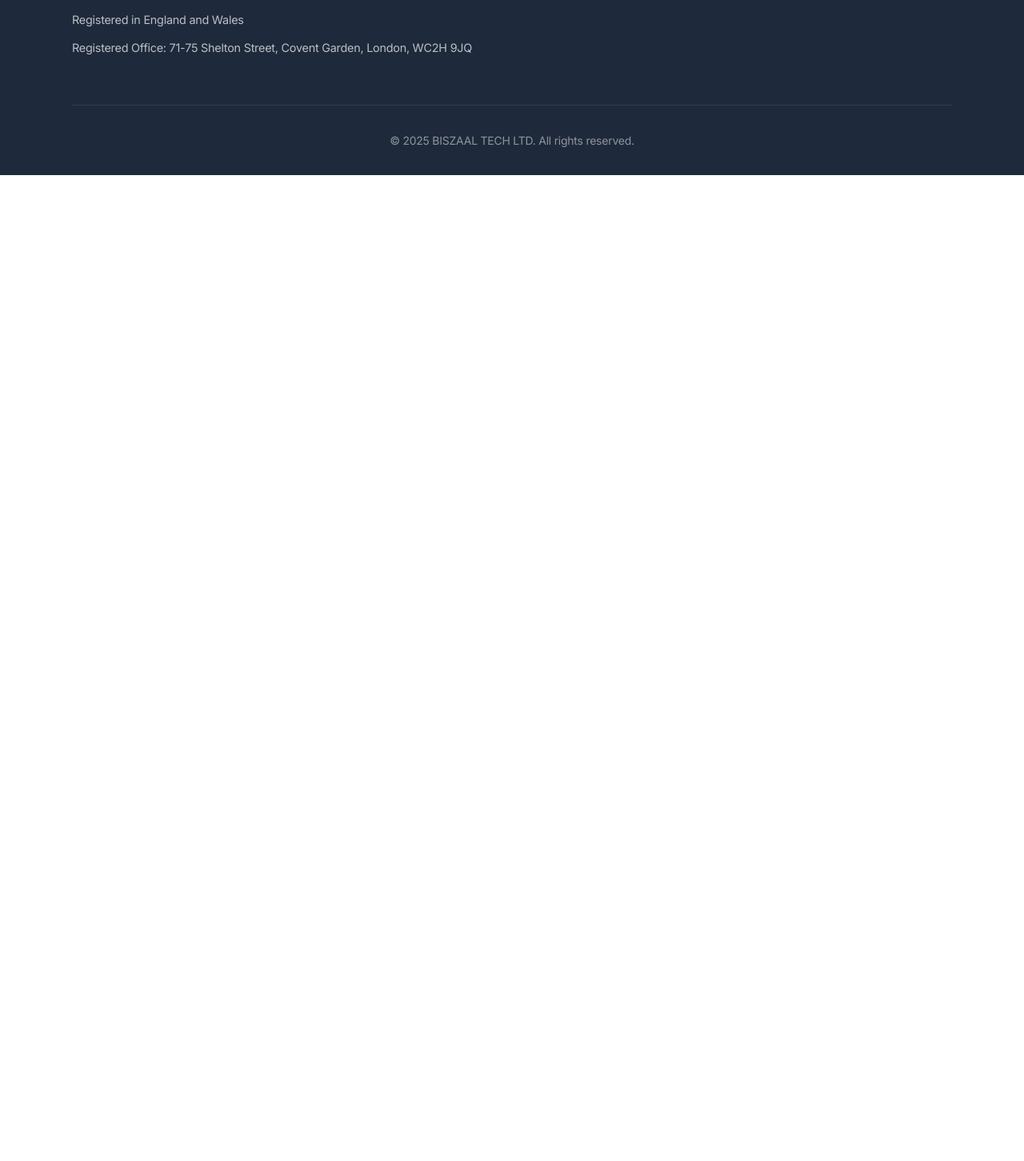
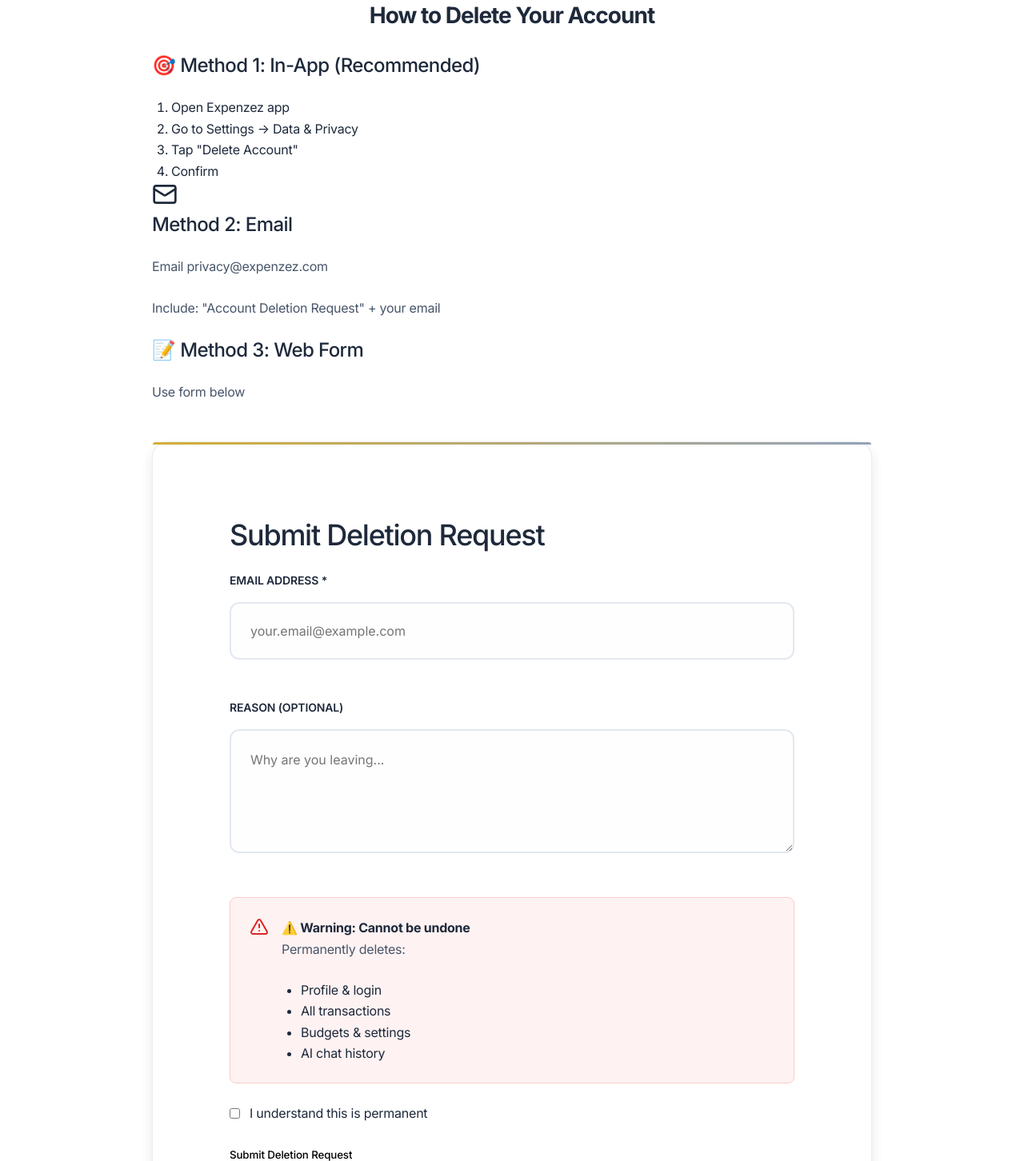
Before and after one commit to biszaal/biszaaltech-wesbite, a React (Create React App) app: page /account-deletion in a window 1280 px wide. Shown: the part 138-1590 px from the top of the page at 80% size. Before the commit the page ends 800 px from the top, so only its background shows below. Built offline with nearby package versions, Linux system fonts and the light colour scheme.

Commit message:
Add account deletion page

```diff
--- a/src/App.tsx
+++ b/src/App.tsx
@@ -3,6 +3,7 @@
 import Home from './pages/Home';
 import PrivacyPolicy from './pages/PrivacyPolicy';
 import TermsOfService from './pages/TermsOfService';
+import AccountDeletion from './pages/AccountDeletion';
 import Footer from './components/Footer';
 import './App.css';
 
@@ -14,6 +15,7 @@
           <Route path="/" element={<Home />} />
           <Route path="/privacy" element={<PrivacyPolicy />} />
           <Route path="/terms" element={<TermsOfService />} />
+          <Route path="/account-deletion" element={<AccountDeletion />} />
         </Routes>
         <Footer />
       </div>
--- /dev/null
+++ b/src/pages/AccountDeletion.tsx
@@ -0,0 +1,163 @@
+import React, { useState } from 'react';
+import { Mail, AlertTriangle, CheckCircle } from 'lucide-react';
+
+const AccountDeletion: React.FC = () => {
+  const [email, setEmail] = useState('');
+  const [reason, setReason] = useState('');
+  const [submitted, setSubmitted] = useState(false);
+  const [loading, setLoading] = useState(false);
+
+  const handleSubmit = async (e: React.FormEvent) => {
+    e.preventDefault();
+    setLoading(true);
+    setTimeout(() => {
+      setSubmitted(true);
+      setLoading(false);
+    }, 1000);
+  };
+
+  if (submitted) {
+    return (
+      <div className="support-page">
+        <div className="container">
+          <div className="support-header">
+            <div style={{ display: 'flex', justifyContent: 'center', marginBottom: '1rem' }}>
+              <CheckCircle size={64} color="#10b981" />
+            </div>
+            <h1>Request Submitted</h1>
+            <p>Your account deletion request has been successfully submitted.</p>
+          </div>
+          <div className="support-card" style={{ maxWidth: '700px', margin: '0 auto 2rem' }}>
+            <div style={{ padding: '1.5rem' }}>
+              <h3>Reference ID: DDR-{Date.now()}</h3>
+              <div style={{ textAlign: 'left' }}>
+                <h4>What happens next?</h4>
+                <ol style={{ paddingLeft: '1.5rem', lineHeight: '2' }}>
+                  <li>Confirmation email sent to <strong>{email}</strong></li>
+                  <li>Data permanently deleted within 30 days</li>
+                  <li>Final confirmation email once complete</li>
+                </ol>
+              </div>
+              <a href="/" className="btn btn-primary" style={{ marginTop: '1.5rem' }}>
+                Back to Home
+              </a>
+            </div>
+          </div>
+        </div>
+      </div>
+    );
+  }
+
+  return (
+    <div className="support-page">
+      <div className="container">
+        <div className="support-header">
+          <h1>Account Deletion Request</h1>
+          <p>Delete your Expenzez account using the form below or in-app deletion.</p>
+        </div>
+
+        <div style={{ maxWidth: '900px', margin: '0 auto' }}>
+          <h2 style={{ fontSize: '1.75rem', fontWeight: '700', marginBottom: '2rem', textAlign: 'center' }}>
+            How to Delete Your Account
+          </h2>
+
+          <div className="support-options">
+            <div className="support-card">
+              <h3>🎯 Method 1: In-App (Recommended)</h3>
+              <ol style={{ textAlign: 'left', paddingLeft: '1.5rem' }}>
+                <li>Open Expenzez app</li>
+                <li>Go to Settings → Data & Privacy</li>
+                <li>Tap "Delete Account"</li>
+                <li>Confirm</li>
+              </ol>
+            </div>
+
+            <div className="support-card">
+              <div className="support-card-icon"><Mail size={32} /></div>
+              <h3>Method 2: Email</h3>
+              <p>Email <a href="mailto:privacy@expenzez.com">privacy@expenzez.com</a></p>
+              <p>Include: "Account Deletion Request" + your email</p>
+            </div>
+
+            <div className="support-card">
+              <h3>📝 Method 3: Web Form</h3>
+              <p>Use form below</p>
+            </div>
+          </div>
+
+          <div className="contact-form" style={{ marginTop: '3rem' }}>
+            <h2>Submit Deletion Request</h2>
+            <form onSubmit={handleSubmit}>
+              <div className="form-group">
+                <label className="form-label">Email Address *</label>
+                <input
+                  type="email"
+                  className="form-input"
+                  value={email}
+                  onChange={(e) => setEmail(e.target.value)}
+                  placeholder="your.email@example.com"
+                  required
+                />
+              </div>
+
+              <div className="form-group">
+                <label className="form-label">Reason (Optional)</label>
+                <textarea
+                  className="form-textarea"
+                  value={reason}
+                  onChange={(e) => setReason(e.target.value)}
+                  placeholder="Why are you leaving..."
+                  rows={4}
+                />
+              </div>
+
+              <div style={{
+                background: '#fef2f2',
+                border: '1px solid #fecaca',
+                borderRadius: '0.5rem',
+                padding: '1.5rem',
+                marginBottom: '1.5rem'
+              }}>
+                <div style={{ display: 'flex', gap: '1rem' }}>
+                  <AlertTriangle size={24} color="#dc2626" />
+                  <div style={{ textAlign: 'left' }}>
+                    <strong>⚠️ Warning: Cannot be undone</strong>
+                    <p>Permanently deletes:</p>
+                    <ul style={{ paddingLeft: '1.5rem' }}>
+                      <li>Profile & login</li>
+                      <li>All transactions</li>
+                      <li>Budgets & settings</li>
+                      <li>AI chat history</li>
+                    </ul>
+                  </div>
+                </div>
+              </div>
+
+              <div style={{ display: 'flex', gap: '0.75rem', marginBottom: '1.5rem' }}>
+                <input type="checkbox" required />
+                <span>I understand this is permanent</span>
+              </div>
+
+              <button type="submit" className="form-submit" disabled={loading}>
+                {loading ? 'Submitting...' : 'Submit Deletion Request'}
+              </button>
+            </form>
+          </div>
+
+          <div className="support-card" style={{ marginTop: '3rem' }}>
+            <h3>GDPR Compliance</h3>
+            <p>Data deleted within 30 days. See <a href="/privacy">Privacy Policy</a></p>
+          </div>
+
+          <div className="support-card" style={{ marginTop: '2rem' }}>
+            <h3>Need Help?</h3>
+            <p>Email: <a href="mailto:privacy@expenzez.com">privacy@expenzez.com</a></p>
+            <p>Support: <a href="mailto:support@expenzez.com">support@expenzez.com</a></p>
+          </div>
+        </div>
+      </div>
+    </div>
+  );
+};
+
+export default AccountDeletion;
```
